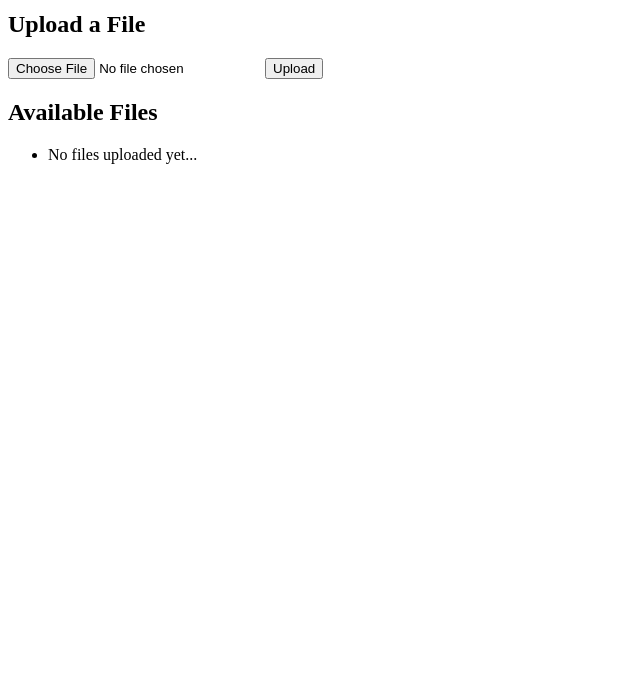
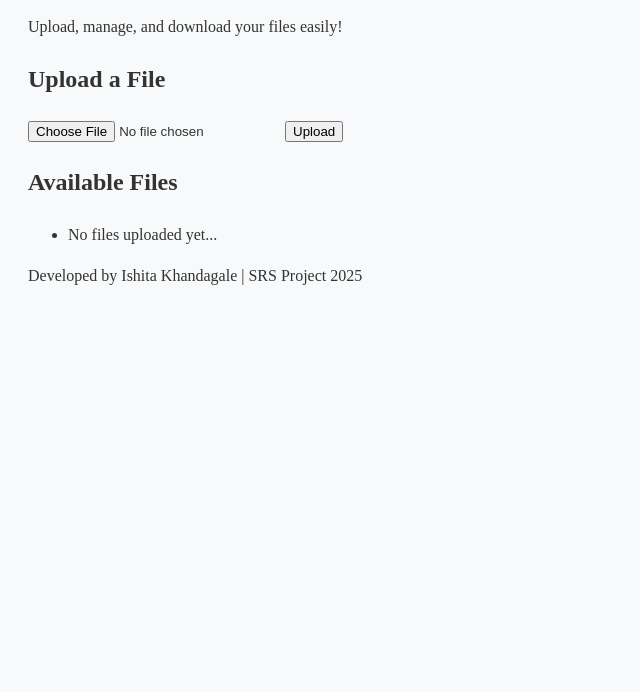
Before and after one commit to IshitaKhandagale/SRS-File-Upload-Download-Project, a plain HTML site: page index.html in a window 1280 px wide. Shown: the part 108-800 px from the top of the page, without its empty margins (0-640 px from the left). Drawn offline with Linux system fonts and the light colour scheme.

Commit message:
Day 3: Added CSS styling and improved page layout

```diff
--- a/index.html
+++ b/index.html
@@ -26,5 +26,10 @@
             </ul>
         </section>
     </main>
+    <footer>
+        <p>Developed by Ishita Khandagale | SRS Project 2025</p>
+    </footer>
+
+    <script src="script.js"></script>
 </body>
 </html>
--- a/style.css
+++ b/style.css
@@ -0,0 +1,6 @@
+body {
+  background-color: #f8f9fa;
+  color: #333;
+  line-height: 1.6;
+  padding: 20px;
+}
```
